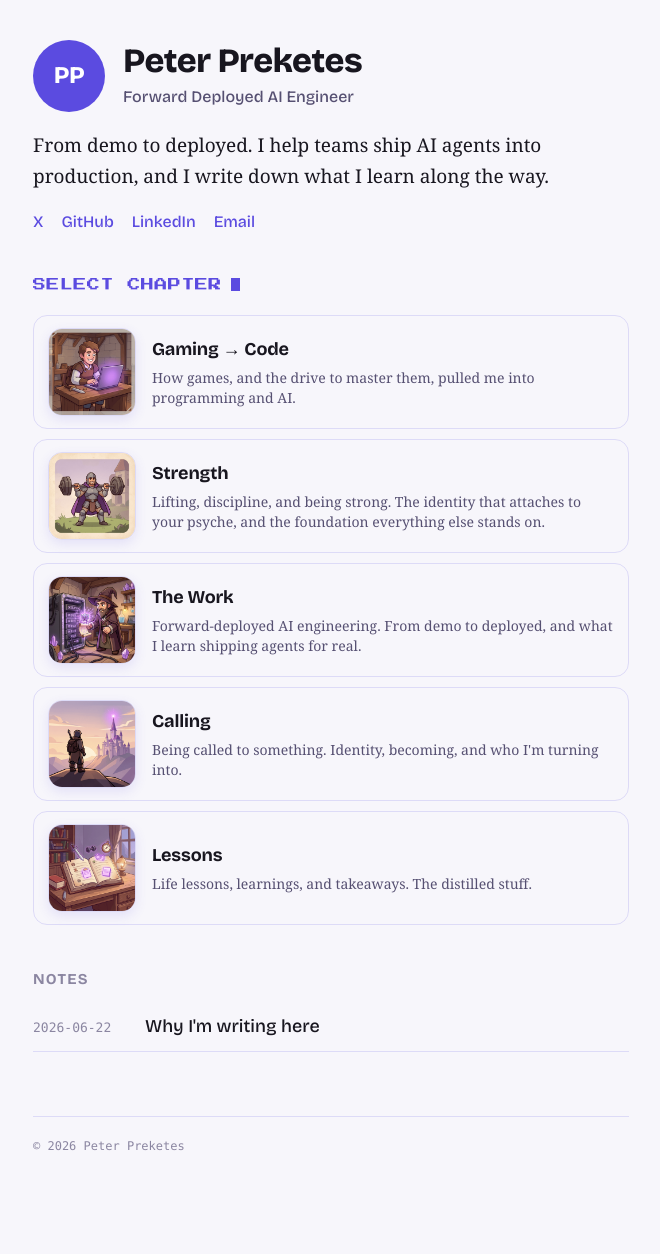
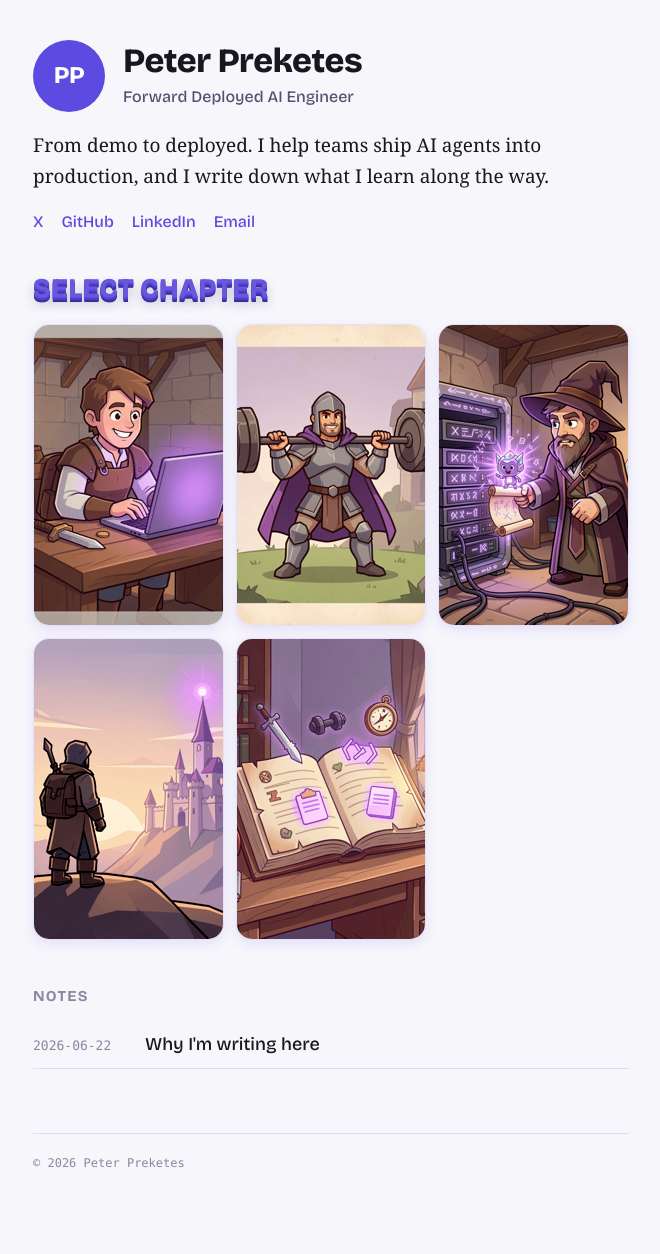
Before and after one commit to PeterP22/peterp22.github.io, a Jekyll site: the page built from index.html, in a window 1280 px wide. Shown: the whole page, without its empty margins (309-969 px from the left). Built offline with Jekyll 4.4.1, drawn with Linux system fonts in a browser that asks for light colours.

Commit message:
Image-only chapter-select tiles + 3D 'Select Chapter' logo

```diff
--- a/assets/css/style.css
+++ b/assets/css/style.css
@@ -7,9 +7,6 @@
 @font-face { font-family:"Bricolage Grotesque"; font-weight:500; src:url("/assets/fonts/bricolage-grotesque-latin-500-normal.woff2") format("woff2"); font-display:swap; }
 @font-face { font-family:"Bricolage Grotesque"; font-weight:700; src:url("/assets/fonts/bricolage-grotesque-latin-700-normal.woff2") format("woff2"); font-display:swap; }
 @font-face { font-family:"Bricolage Grotesque"; font-weight:800; src:url("/assets/fonts/bricolage-grotesque-latin-800-normal.woff2") format("woff2"); font-display:swap; }
-
-/* ---- pixel display font, used only for the "Select Chapter" banner ---- */
-@font-face { font-family:"Press Start 2P"; font-weight:400; src:url("/assets/fonts/press-start-2p-latin-400-normal.woff2") format("woff2"); font-display:swap; }
 
 /* ---- theme tokens ---- */
 :root {
@@ -57,59 +54,49 @@ a:hover { text-decoration:underline; text-underline-offset:3px; text-decoration-
 .bio { margin:0 0 16px; color:var(--ink); }
 .links { display:flex; flex-wrap:wrap; gap:18px; margin-bottom:40px; font-family:"Bricolage Grotesque",sans-serif; font-weight:500; font-size:16px; }
 
-/* ---- section headings (Pillars / Notes) ---- */
-.pillars h2,
+/* ---- Notes heading ---- */
 .notes h2 { font-size:15px; font-weight:700; text-transform:uppercase; letter-spacing:0.08em; color:var(--dim); margin:0 0 16px; }
 
 /* ---- pillars ("Select Chapter") ---- */
-.pillars { margin-bottom:46px; }
-.pillars h2.select-chapter {
-  font-family:"Press Start 2P", ui-monospace, monospace;
-  font-size:13px;
-  font-weight:400;
+.pillars { margin-bottom:48px; }
+.select-chapter {
+  font-family:"Bricolage Grotesque", sans-serif;
+  font-weight:800;
+  font-size:27px;
   text-transform:uppercase;
-  letter-spacing:0.5px;
-  color:var(--accent);
-  line-height:1.5;
-  margin:0 0 20px;
-  display:flex;
-  align-items:center;
-  gap:9px;
+  letter-spacing:0.01em;
+  line-height:1;
+  margin:0 0 22px;
+  color:#6a57db;
+  text-shadow:
+    0 1px 0 #5b4be0,
+    0 2px 0 #5042cf,
+    0 3px 0 #463abd,
+    0 4px 0 #3d33a8,
+    0 5px 0 #342c93,
+    0 7px 11px rgba(45,33,99,0.30);
 }
-.select-chapter .cursor {
-  display:inline-block;
-  width:9px;
-  height:13px;
-  background:var(--accent);
-  animation:blink 1.1s steps(1) infinite;
+.pillar-grid {
+  display:grid;
+  grid-template-columns:repeat(auto-fill, minmax(150px, 1fr));
+  gap:12px;
 }
-@keyframes blink { 50% { opacity:0; } }
-@media (prefers-reduced-motion: reduce) { .select-chapter .cursor { animation:none; } }
-.pillar-grid { display:flex; flex-direction:column; gap:10px; }
 .pillar-card {
-  position:relative;
-  display:flex; flex-direction:row; align-items:center; gap:16px;
-  padding:12px 14px; border:1px solid var(--line); border-radius:14px;
-  background:transparent;
-  transition:border-color .15s ease, background-color .15s ease, transform .15s ease;
+  display:block;
+  border:1px solid var(--line);
+  border-radius:16px;
+  overflow:hidden;
+  background:var(--surface);
+  box-shadow:0 4px 12px rgba(91,75,224,0.12);
+  transition:transform .15s ease, box-shadow .15s ease, border-color .15s ease;
 }
 .pillar-card:hover {
+  transform:translateY(-3px);
   border-color:var(--accent);
-  background:rgba(91,75,224,0.045);
-  transform:translateX(3px);
+  box-shadow:0 12px 24px rgba(91,75,224,0.22);
   text-decoration:none;
 }
-.pillar-card-img {
-  flex:none;
-  width:88px; height:88px;
-  border-radius:14px;
-  object-fit:cover;
-  border:1px solid var(--line);
-  box-shadow:0 4px 12px rgba(91,75,224,0.12);
-}
-.pillar-card-text { display:flex; flex-direction:column; gap:3px; min-width:0; }
-.pillar-card-title { font-family:"Bricolage Grotesque",sans-serif; font-weight:700; font-size:18px; letter-spacing:-0.01em; color:var(--ink); }
-.pillar-card-sum { font-size:14px; line-height:1.45; color:var(--muted); }
+.pillar-card-img { display:block; width:100%; aspect-ratio:1 / 1; object-fit:cover; }
 
 /* ---- notes list ---- */
 .note-list { list-style:none; padding:0; margin:0; }
@@ -148,7 +135,7 @@ a:hover { text-decoration:underline; text-underline-offset:3px; text-decoration-
   body { font-size:18px; }
   .name { font-size:28px; }
   .avatar { width:60px; height:60px; font-size:20px; }
-  .pillar-grid { grid-template-columns:1fr; }
+  .select-chapter { font-size:22px; }
   .note-list li { flex-direction:column; gap:2px; }
   .note-list time { width:auto; }
 }
--- a/index.html
+++ b/index.html
@@ -24,16 +24,12 @@ layout: default
 </nav>
 
 <section class="pillars">
-  <h2 class="select-chapter">Select Chapter<span class="cursor" aria-hidden="true"></span></h2>
+  <h2 class="select-chapter">Select Chapter</h2>
   <div class="pillar-grid">
     {% assign ordered = site.pillars | sort: "order" %}
     {% for p in ordered %}
-    <a class="pillar-card" href="{{ p.url | relative_url }}">
-      {% if p.image %}<img class="pillar-card-img" src="{{ p.image | relative_url }}" alt="{{ p.image_alt | default: p.title }}" width="88" height="88" loading="lazy" decoding="async">{% endif %}
-      <span class="pillar-card-text">
-        <span class="pillar-card-title">{{ p.title }}</span>
-        {% if p.summary %}<span class="pillar-card-sum">{{ p.summary }}</span>{% endif %}
-      </span>
+    <a class="pillar-card" href="{{ p.url | relative_url }}" aria-label="Open the {{ p.title }} chapter">
+      {% if p.image %}<img class="pillar-card-img" src="{{ p.image | relative_url }}" alt="{{ p.image_alt | default: p.title }}" width="300" height="300" loading="lazy" decoding="async">{% endif %}
     </a>
     {% endfor %}
   </div>
```
Also changed, not shown: assets/fonts/press-start-2p-latin-400-normal.woff2 (deleted).
